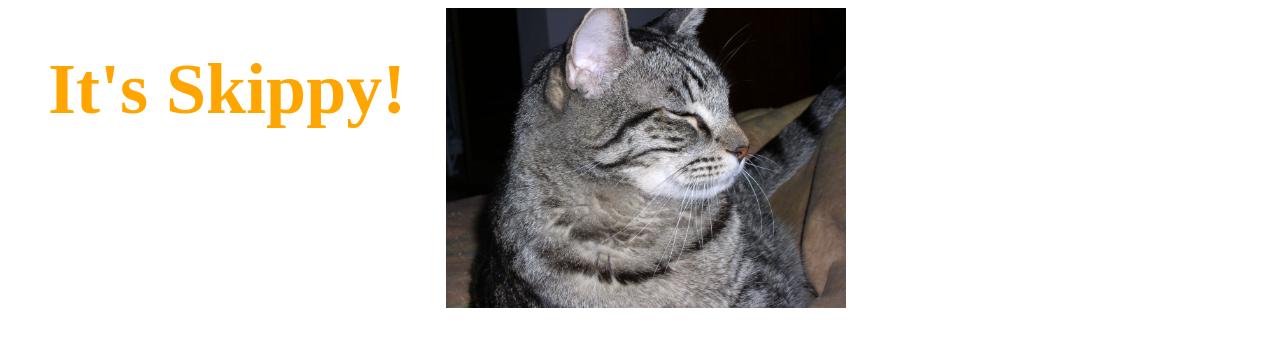
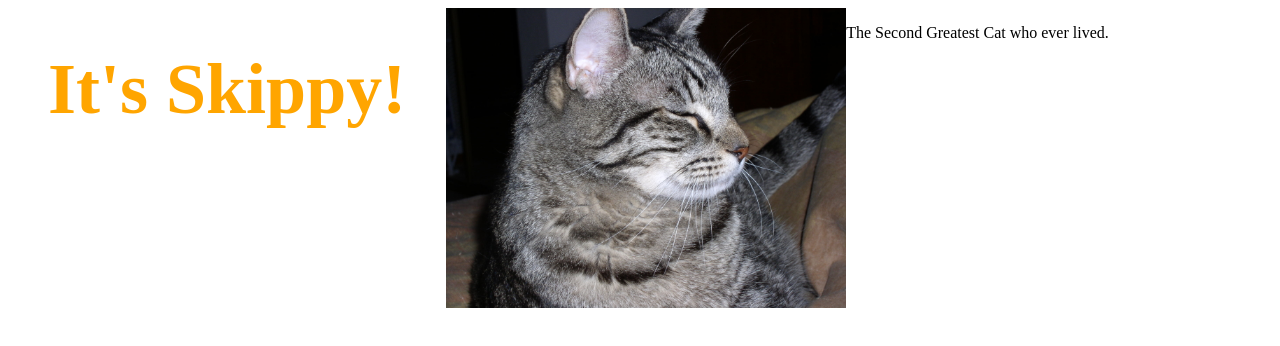
Before and after one commit to Edward-Barnett/hello-world, a plain HTML site: page index.html in a window 1280 px wide. Drawn offline with Linux system fonts and the light colour scheme.

Commit message:
Update index.html

```diff
--- a/index.html
+++ b/index.html
@@ -10,5 +10,6 @@
 It's Skippy!
 </h1>
   <img src="\img\P1010012.JPG" alt="Skippy Boy" width="400" height="300">
+  <p class="desc">The Second Greatest Cat who ever lived.</p>
 </body>
 </html>
```
